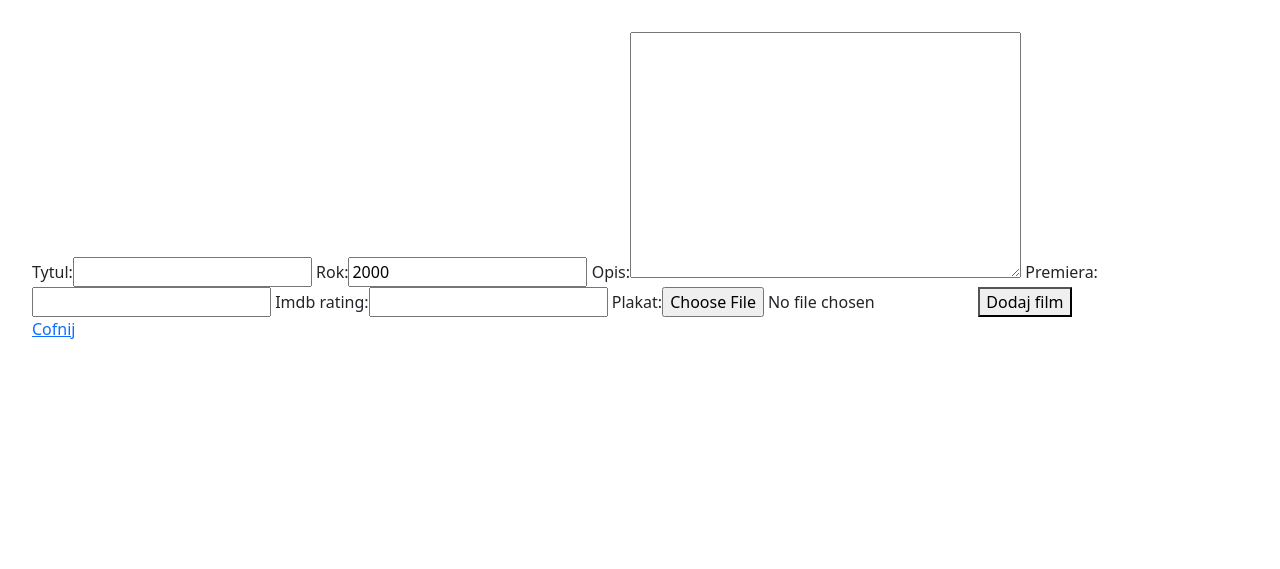
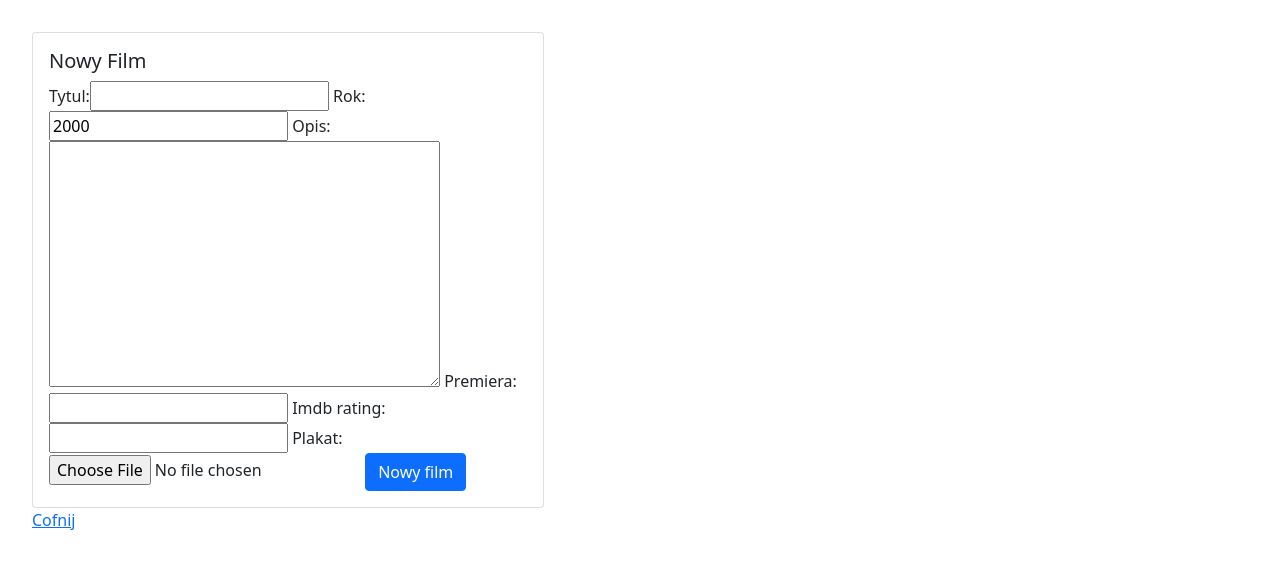
Before and after one commit to GAZDA-EDU/djangoblog2, a Django app: page /blogfilmowy/nowy/ in a window 1280 px wide. Shown: the top 569 px of the page. Run offline with Django 3.2, Linux system fonts and the light colour scheme; the visitor is signed in with stand-in values (Sample User, id 1); some libraries are stand-ins or nearby versions.

Commit message:
Stylizowanie reszty strony

```diff
--- a/filmyweb/views.py
+++ b/filmyweb/views.py
@@ -21,7 +21,7 @@ def nowy_film(request):
     if form.is_valid():
         form.save()
         return redirect(wszystkie_filmy)
-    return render(request, 'film_form.html', {'form': form})
+    return render(request, 'film_form.html', {'form': form, 'nowy': True})
 
 @login_required
 def edytuj_film(request, id):
@@ -30,7 +30,7 @@ def edytuj_film(request, id):
     if form.is_valid():
         form.save()
         return redirect(wszystkie_filmy)
-    return render(request, 'film_form.html', {'form': form})
+    return render(request, 'film_form.html', {'form': form, 'nowy': False})
 
 @login_required
 def usun_film(request, id):
--- a/templates/film_form.html
+++ b/templates/film_form.html
@@ -3,12 +3,25 @@
 {% block tytul %} Film form {% endblock %}
 
 {% block strona %}
+    <div class="card" style="width: 32rem;">
+      <div class="card-body">
+          {% if nowy %}
+            <h5 class="card-title">Nowy Film</h5>
+          {% else %}
+            <h5 class="card-title">Edytuj Film</h5>
+          {% endif %}
+            <form method="post" enctype="multipart/form-data">
+                {% csrf_token %}
+                {{ form|bootstrap }}
+                    {% if nowy %}
+                        <button type="submit" class="btn btn-primary">Nowy film</button>
+                    {% else %}
+                        <button type="submit" class="btn btn-primary">Edytuj film</button>
+                    {% endif %}
+            </form>
+      </div>
+    </div>
 
-    <form method="post" enctype="multipart/form-data">
-        {% csrf_token %}
-        {{ form|bootstrap }}
-        <button type="submit">Dodaj film</button>
-    </form>
     <a href="{% url 'wszystkie_filmy' %}">Cofnij</a>
 
 {% endblock %}
--- a/templates/filmy.html
+++ b/templates/filmy.html
@@ -3,7 +3,7 @@
 {% block tytul %} Lista filmów {% endblock %}
 
 {% block strona %}
-    <div class="card" style="width: 30rem;">
+    <div class="card" style="width: 23rem;">
      {% if user.is_authenticated %}
           <div class="card-body">
                 <h5 class="card-title">Witaj {{ user.username }}</h5>
--- a/templates/registration/login.html
+++ b/templates/registration/login.html
@@ -3,8 +3,6 @@
 {% block tytul %} Film form {% endblock %}
 
 {% block strona %}
-
-
     <div class="card" style="width: 21rem;">
       <div class="card-body">
         <h5 class="card-title">Zaloguj się</h5>
```
Also changed, not shown: templates/potwierdz.html (+9 -6 lines).
